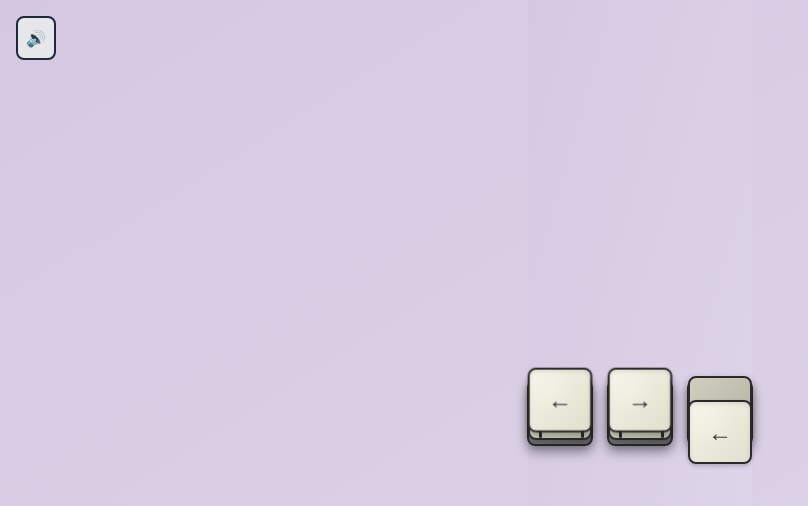
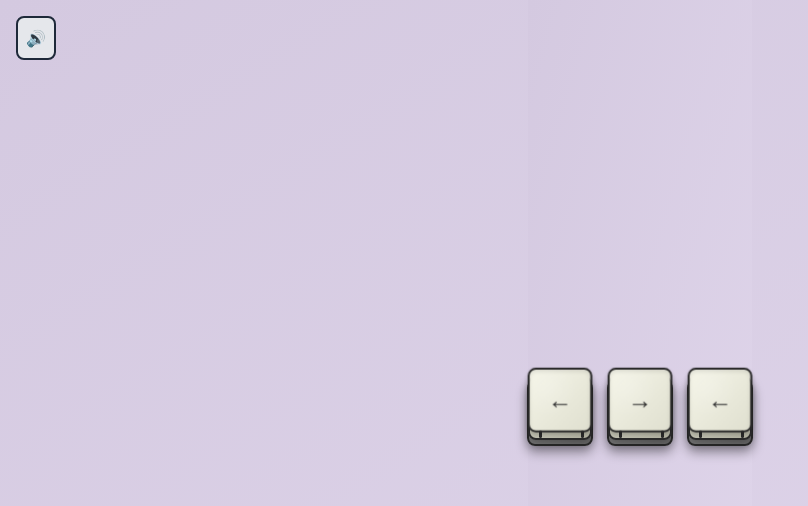
Before and after one commit to Goitseone-Themba/raw3d-ui, a React (Vite) app: page / in a window 1280 px wide. Shown: the top 506 px of the page, without its empty margins (0-808 px from the left). Built offline with nearby package versions, Linux system fonts and the light colour scheme.

Commit message:
update 3D button component

```diff
--- a/src/components/Button3D.tsx
+++ b/src/components/Button3D.tsx
@@ -3,41 +3,17 @@ import { SoundContext } from '../context/SoundContext';
 import clickSound from '../assets/keyboard-key-release.wav';
 
 interface Button3DProps {
-  children: React.ReactNode;
+  children: any; // Temporary, refine later
   className?: string;
   'aria-label'?: string;
-  variant?: 'original' | 'modern'; // Add variant prop
 }
 
-export const Button3D = ({ children, className, 'aria-label': ariaLabel, variant = 'original' }: Button3DProps) => {
+export const Button3D = ({ children, className, 'aria-label': ariaLabel }: Button3DProps) => {
   const { soundOn } = useContext(SoundContext);
   const playSound = () => {
     if (soundOn) new Audio(clickSound).play();
   };
 
-  if (variant === 'modern') {
-    // Modern variant with Framer Motion (new design)
-    return (
-      <button
-        className={`relative w-16 h-16 bg-none outline-none border-none p-0 m-0 cursor-pointer ${className}`}
-        style={{ perspective: '1000px' }}
-        onClick={playSound}
-        aria-label={ariaLabel}
-      >
-        <div className="absolute w-full h-full bg-gradient-to-br from-[#f5f5e8] to-[#e0e0d0] font-roboto text-2xl font-medium text-[#2a2a2a] flex items-center justify-center rounded-lg border-2 border-[#2a2a2a] shadow-[inset_0_2px_4px_rgba(0,0,0,0.1),0_2px_4px_rgba(0,0,0,0.2)]">
-          {children}
-          <div className="absolute inset-0 bg-[radial-gradient(circle_at_30%_30%,rgba(255,255,255,0.3),transparent_50%)] opacity-50" />
-        </div>
-        <div className="absolute w-full h-full bg-gradient-to-br from-[#d0d0c0] to-[#b0b0a0] top-2 left-0 rounded-lg border-2 border-[#2a2a2a] shadow-[0_4px_8px_rgba(0,0,0,0.3)] z-[-1]">
-          <div className="absolute w-[3px] h-2 bg-[#2a2a2a] bottom-0 left-[15%] rounded-sm" />
-          <div className="absolute w-[3px] h-2 bg-[#2a2a2a] bottom-0 left-[85%] rounded-sm" />
-        </div>
-        <div className="absolute w-[calc(100%+2px)] h-[calc(100%+2px)] bg-gradient-to-br from-[#8c8c8c] to-[#6b6b6b] top-3 left-[-1px] rounded-lg border-2 border-[#2a2a2a] shadow-[0_6px_12px_rgba(0,0,0,0.4)] z-[-2]" />
-      </button>
-    );
-  }
-
-  // Original variant (default)
   return (
     <button
       className={`relative w-16 h-16 bg-none outline-none border-none p-0 m-0 cursor-pointer ${className}`}
--- a/src/context/SoundContext.tsx
+++ b/src/context/SoundContext.tsx
@@ -1,4 +1,4 @@
-import { createContext, ReactNode, useState } from "react";
+import { createContext, type ReactNode, useState } from 'react';
 
 interface SoundContextType {
     soundOn: boolean;
@@ -7,7 +7,7 @@ interface SoundContextType {
 
 export const SoundContext = createContext<SoundContextType>({
     soundOn: true,
-    toggleSound: () => {},
+    toggleSound: () => { },
 });
 
 export const SoundProvider = ({ children }: { children: ReactNode }) => {
```
